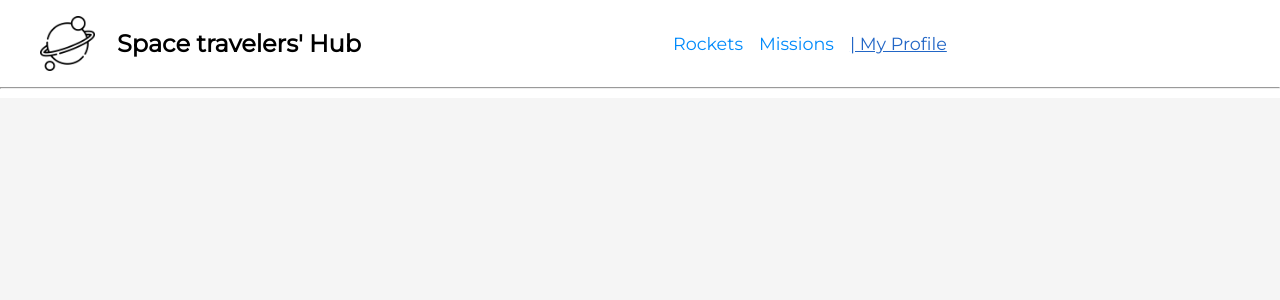
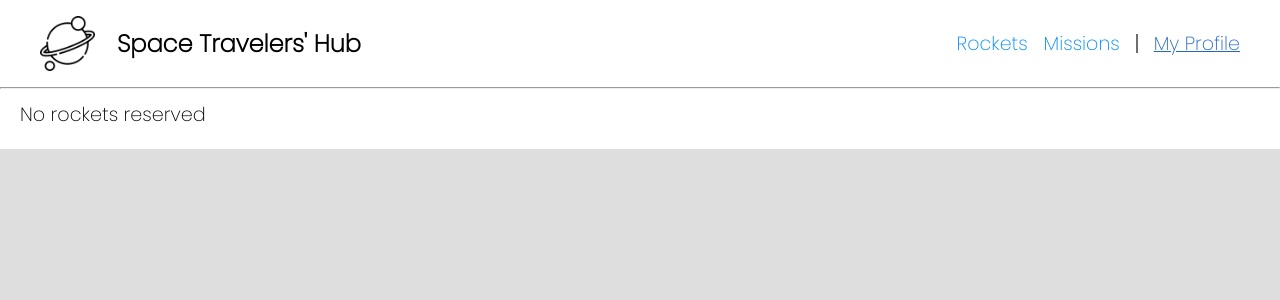
Before and after one commit to Besufekad-HAZ/Space-Travelers, a React (Create React App) app: page /myprofile in a window 1280 px wide. Shown: the top 300 px of the page. Built offline with nearby package versions, Linux system fonts and the light colour scheme.

Commit message:
Add cancelreseravation to myprofile

```diff
--- a/src/App.css
+++ b/src/App.css
@@ -1,29 +1,70 @@
 @import url('https://fonts.googleapis.com/css2?family=Dancing+Script:wght@400;600;700&family=Montserrat:ital,wght@0,100;0,200;0,300;0,400;1,300;1,400&family=Poppins:wght@200&family=Roboto+Slab:wght@200;300;400&family=Roboto:ital,wght@0,300;0,400;0,700;1,300&display=swap');
+
 * {
   box-sizing: border-box;
   margin: 0;
   padding: 0;
 }
 
+:root {
+  --blue: #0153c5;
+  --light-blue: #dfdede;
+  --light-blue2: #d7d7d7;
+  --light-black: #313131;
+  --white: #fff;
+  --black: #000;
+  --blue-span: #4994fc;
+  --font-one: 'Roboto', sans-serif;
+  --font-two: 'Roboto Slab', serif;
+  --font-three: 'Poppins', sans-serif;
+  --font-four: 'Montserrat', sans-serif;
+}
+
 body {
-  font-family: 'Montserrat', sans-serif;
-  background-color: #f5f5f5;
+  font-family: var(--font-three);
+  background-color: var(--light-blue);
+}
+
+.profile-msg {
+  font-size: 1.5rem;
+  font-weight: 500;
+  color: var(--black);
+  font-family: var(--font-four);
+  text-decoration: none;
+  padding: 10px;
+  text-align: center;
+  margin-top: 7rem;
+}
+
+.flex {
+  display: flex;
 }
 
 .myprofile {
-  display: flex;
   justify-content: center;
   align-items: center;
+  font-size: 1.2rem;
   flex-direction: column;
   padding: 20px;
   background-color: #fff;
-  margin-top: 1rem;
+  margin-top: 5rem;
+}
+
+.myprofile h3 {
+  font-size: 1.5rem;
+  font-weight: 600;
+  color: var(--black);
+  font-family: var(--font-four);
+  padding-bottom: 5px;
 }
 
 .list-profile {
+  justify-content: space-between;
+  font-family: var(--font-three);
+  align-items: center;
   list-style: none;
   width: 25rem;
   padding: 10px;
   text-align: left;
-  border: 1px solid #ccc;
+  border: 1px solid var(--light-blue2);
 }
--- a/src/component/Navbar.css
+++ b/src/component/Navbar.css
@@ -25,7 +25,7 @@
 
 #nav_header {
   margin-left: 1%;
-  margin-right: 26%;
+  margin-right: auto;
 }
 
 nav ul {
@@ -38,7 +38,7 @@ nav ul {
 
 nav ul li a {
   color: rgb(0, 138, 251);
-  font-size: 1.1rem;
+  font-size: 1.19rem;
   text-decoration: none;
 }
 
@@ -46,3 +46,11 @@ ul a.active {
   text-decoration: underline;
   color: #2266c6;
 }
+
+.line1 {
+  width: 2px;
+  margin-top: .3rem;
+  height: 1.2rem;
+  background-color: var(--light-black);
+  opacity: 0.7;
+}
--- a/src/component/Navbar.js
+++ b/src/component/Navbar.js
@@ -8,7 +8,7 @@ const Navbar = () => (
     <header className="header">
       <nav className="nav-bar">
         <img src={planet} alt="planet" id="icon_logo" />
-        <h2 id="nav_header">Space travelers&apos; Hub</h2>
+        <h2 id="nav_header">Space Travelers&apos; Hub</h2>
         <ul>
           <li>
             <NavLink to="/">Rockets</NavLink>
@@ -16,8 +16,9 @@ const Navbar = () => (
           <li>
             <NavLink to="/Missions"> Missions </NavLink>
           </li>
+          <span className="line1" />
           <li>
-            <NavLink to="/MyProfile"> | My Profile</NavLink>
+            <NavLink to="/MyProfile"> My Profile</NavLink>
           </li>
         </ul>
       </nav>
--- a/src/component/RocketsList.js
+++ b/src/component/RocketsList.js
@@ -37,7 +37,7 @@ const RocketsList = () => {
                 {rocket.description}
               </p>
               {rocket.reserved ? (
-                <button type="button" onClick={() => { dispatch(cancelReservation(rocket.id)); }} className="cancel-btn">Cancell Reservation</button>
+                <button type="button" onClick={() => { dispatch(cancelReservation(rocket.id)); }} className="cancel-btn">Cancel Reservation</button>
               ) : (
                 <button type="button" onClick={() => { dispatch(rocketReserved(rocket.id)); }} className="reserved-btn">
                   Reserve Rocket
--- a/src/component/myprofile.js
+++ b/src/component/myprofile.js
@@ -1,18 +1,23 @@
-import { useSelector } from 'react-redux';
+import { useSelector, useDispatch } from 'react-redux';
+import { cancelReservation } from '../redux/rockets/rocketsSlice';
 
 const MyProfile = () => {
   const rockets = useSelector((state) => state.rockets.rockets.filter((rocket) => rocket.reserved));
+  const dispatch = useDispatch();
+  if (rockets.length === 0) {
+    return <p className="myprofile">No rockets reserved</p>;
+  }
   return (
-    <div className="myprofile">
+    <div className="flex myprofile">
       <div>
         <h3>My Rockets</h3>
         <ul className="profile-list-holder">
           {rockets.map((rocket) => (
-            <li key={rocket.id} className="list-profile">
+            <li key={rocket.id} className="flex list-profile">
               <p>{rocket.name}</p>
+              <button type="button" className="profile-btn cancel-btn" onClick={() => { dispatch(cancelReservation(rocket.id)); }}>Cancel Reservation</button>
             </li>
           ))}
-          ;
         </ul>
       </div>
     </div>
--- a/src/component/rockets.css
+++ b/src/component/rockets.css
@@ -1,6 +1,5 @@
 .main-wrapper {
-  margin: 6rem 3rem;
-  gap: 1%;
+  margin: 7rem 3rem 1rem 3rem;
 }
 
 .rock-list {
@@ -14,35 +13,39 @@
 .space-image {
   width: 30%;
   height: 30%;
-  padding: 10px 10px 10px 0;
+  padding:10px 10px 10px 0;
 }
 
 .right-panel button {
-  margin-top: 1rem;
+  margin-top: 1rem ;
   padding: 10px 18px;
   outline: none;
   border: none;
+  border-radius: 6px;
+  font-size: 16px;
+  font-family: var(--font-one);
 }
 
 .reserved-btn {
-  background-color: rgb(42, 135, 228);
-  color: #ffffff;
-  border-radius: 6px;
+  background-color: var(--blue);
+  color: var(--white);
+  font-family: var(--font-one);
 }
 
 button.cancel-btn {
-  background-color: rgb(235, 235, 235);
-  color: #121212;
-  border: 2px solid darkslategrey;
-  border-radius: 2px;
+  background-color: var(--light-blue2);
+  color: var(--light-black);
+  border-bottom: 2px solid darkslategrey;
+  border-right: 2px solid darkslategrey;
   padding: 12px 1.5rem;
 }
 
 .rocket-name {
   font-size: 1.5rem;
   padding-top: 10px;
-  font-weight: 600;
-  color: #000;
+  font-weight: 500;
+  color: var(--black);
+  font-family: var(--font-two);
   text-decoration: none;
 }
 
@@ -52,7 +55,10 @@ button.cancel-btn {
   text-align: left;
 }
 .res-span {
-  background-color: rgb(103, 193, 254);
-  padding: 1px 4px;
+  background-color: var(--blue-span);
+  padding:1px 4px;
+  color: var(--white);
   border-radius: 5px;
+  font-weight: 600;
+  margin-right: 5px;
 }
```
